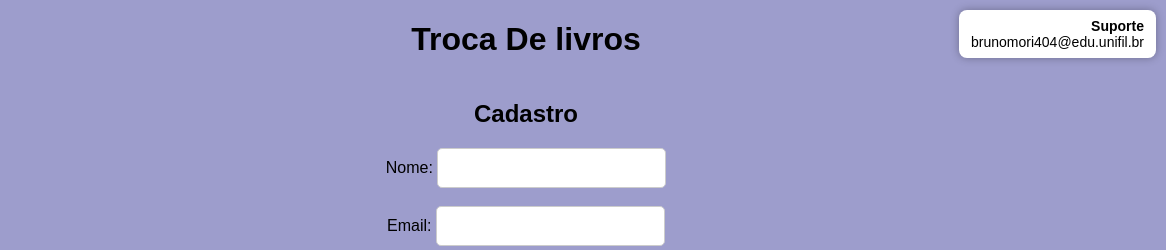
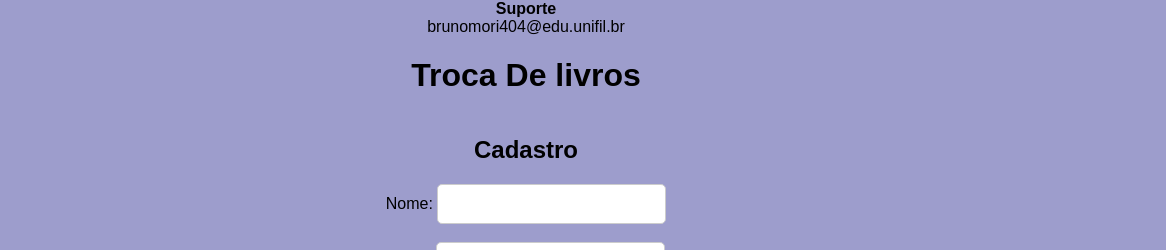
Before and after one commit to brunogabriel200/trocalivros, a website: page pages/cadastro.html in a window 1280 px wide. Shown: the top 250 px of the page, 114-1280 px from the left. Drawn offline with Linux system fonts and the light colour scheme.

Commit message:
Update cadastro.html

```diff
--- a/pages/cadastro.html
+++ b/pages/cadastro.html
@@ -7,13 +7,15 @@
     <link rel="stylesheet" href="../styles/style.css">
 </head>
 <body>
+  <div class="suporte">
+    <strong>Suporte</strong><br>
+    brunomori404@edu.unifil.br
+  </div>
+
     <img src="../images/logo.png" alt="Logo Troca Livros" class="logo">
     <h1> Troca De livros</h1>
     <h2>Cadastro</h2>
-    <div class="suporte-info">
-  <strong>Suporte</strong><br>
-  brunomori404@edu.unifil.br
-</div>
+
     <form id="cadastroForm">
         <label for="name">Nome:</label>
         <input type="text" id="name" name="name" required><br><br>
```
